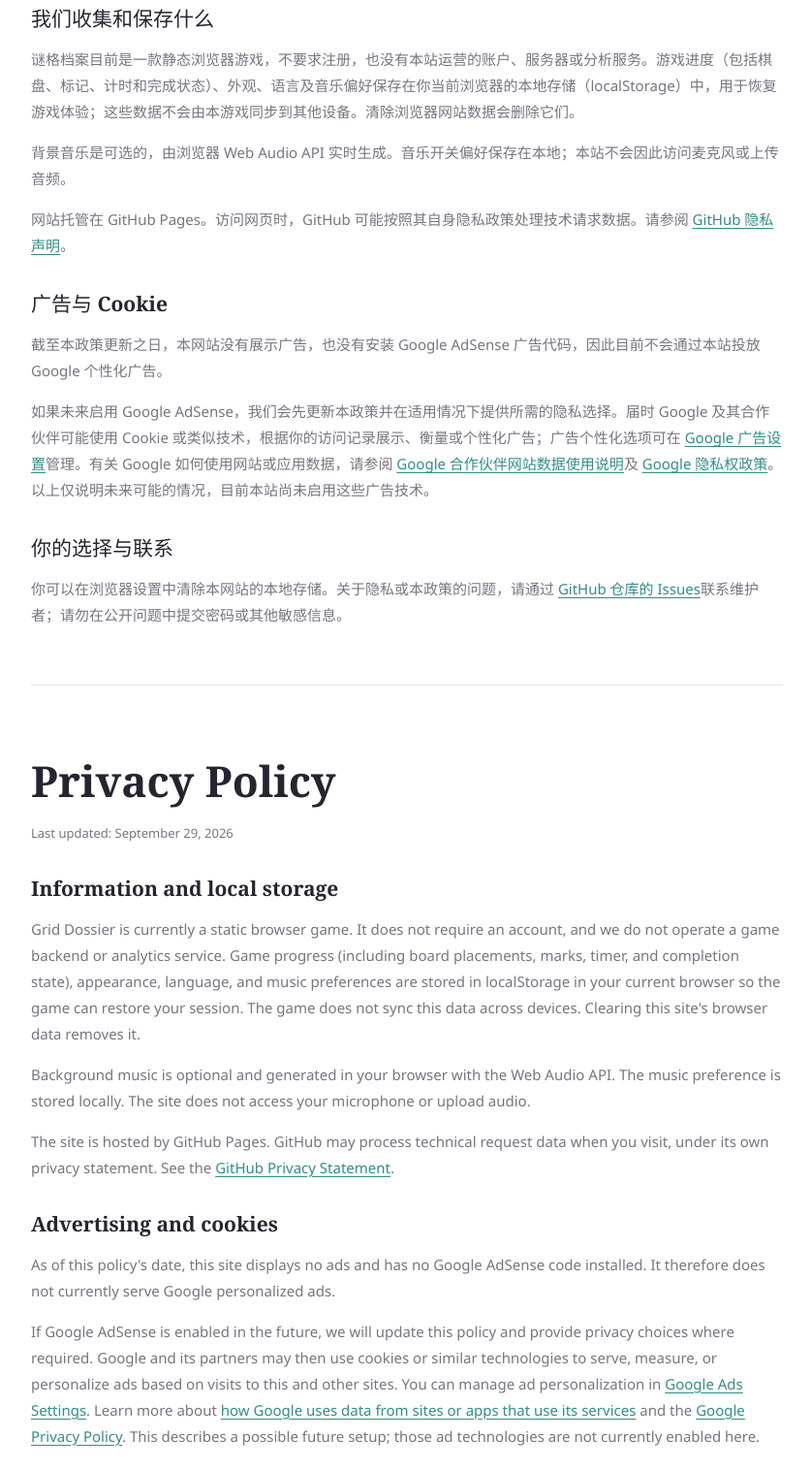
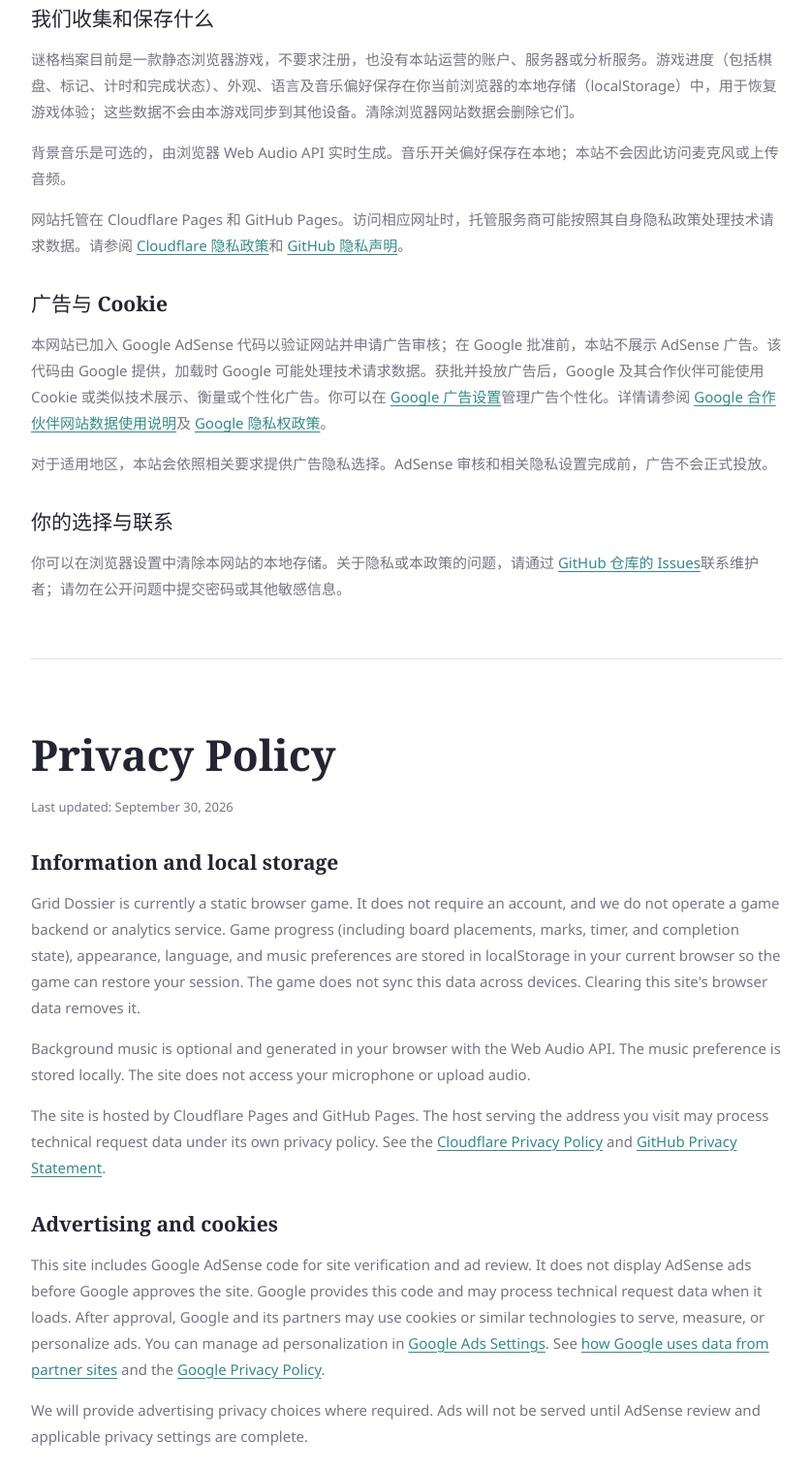
Before and after one commit to xiaoeyouxul/grid-dossier, a website: page privacy.html in a window 1280 px wide. Shown: the part 244-1760 px from the top of the page at 97% size, without its empty margins (220-1057 px from the left). Drawn offline with Linux system fonts and the light colour scheme.

Commit message:
Add AdSense verification and ads.txt

```diff
--- /dev/null
+++ b/ads.txt
@@ -0,0 +1 @@
+google.com, pub-8626193675128052, DIRECT, f08c47fec0942fa0
--- a/privacy.html
+++ b/privacy.html
@@ -4,7 +4,8 @@
     <meta charset="UTF-8" />
     <meta name="viewport" content="width=device-width, initial-scale=1" />
     <meta name="theme-color" content="#f6f3ed" />
-    <meta name="description" content="谜格档案隐私政策：了解浏览器本地存储、可选背景音乐及未来广告设置。" />
+    <script async src="https://pagead2.googlesyndication.com/pagead/js/adsbygoogle.js?client=ca-pub-8626193675128052" crossorigin="anonymous"></script>
+    <meta name="description" content="谜格档案隐私政策：了解浏览器本地存储、可选背景音乐及 Google AdSense。" />
     <title>隐私政策 / Privacy Policy — Grid Dossier</title>
     <link rel="stylesheet" href="./src/style.css?v=20260929-17" />
     <style>
@@ -27,19 +28,19 @@
     <main class="policy">
       <header><a href="./index.html">← 返回谜格档案 / Back to Grid Dossier</a><a href="./about.html">关于与联系 / About &amp; Contact</a></header>
       <h1>隐私政策</h1>
-      <p class="updated">最后更新：2026 年 9 月 29 日</p>
+      <p class="updated">最后更新：2026 年 9 月 30 日</p>
 
       <section aria-labelledby="zh-collect">
         <h2 id="zh-collect">我们收集和保存什么</h2>
         <p>谜格档案目前是一款静态浏览器游戏，不要求注册，也没有本站运营的账户、服务器或分析服务。游戏进度（包括棋盘、标记、计时和完成状态）、外观、语言及音乐偏好保存在你当前浏览器的本地存储（localStorage）中，用于恢复游戏体验；这些数据不会由本游戏同步到其他设备。清除浏览器网站数据会删除它们。</p>
         <p>背景音乐是可选的，由浏览器 Web Audio API 实时生成。音乐开关偏好保存在本地；本站不会因此访问麦克风或上传音频。</p>
-        <p>网站托管在 GitHub Pages。访问网页时，GitHub 可能按照其自身隐私政策处理技术请求数据。请参阅 <a href="https://docs.github.com/en/site-policy/privacy-policies/github-privacy-statement" rel="noopener noreferrer">GitHub 隐私声明</a>。</p>
+        <p>网站托管在 Cloudflare Pages 和 GitHub Pages。访问相应网址时，托管服务商可能按照其自身隐私政策处理技术请求数据。请参阅 <a href="https://www.cloudflare.com/privacypolicy/" rel="noopener noreferrer">Cloudflare 隐私政策</a>和 <a href="https://docs.github.com/en/site-policy/privacy-policies/github-privacy-statement" rel="noopener noreferrer">GitHub 隐私声明</a>。</p>
       </section>
 
       <section aria-labelledby="zh-ads">
         <h2 id="zh-ads">广告与 Cookie</h2>
-        <p>截至本政策更新之日，本网站没有展示广告，也没有安装 Google AdSense 广告代码，因此目前不会通过本站投放 Google 个性化广告。</p>
-        <p>如果未来启用 Google AdSense，我们会先更新本政策并在适用情况下提供所需的隐私选择。届时 Google 及其合作伙伴可能使用 Cookie 或类似技术，根据你的访问记录展示、衡量或个性化广告；广告个性化选项可在 <a href="https://adssettings.google.com/" rel="noopener noreferrer">Google 广告设置</a>管理。有关 Google 如何使用网站或应用数据，请参阅 <a href="https://policies.google.com/technologies/partner-sites" rel="noopener noreferrer">Google 合作伙伴网站数据使用说明</a>及 <a href="https://policies.google.com/privacy" rel="noopener noreferrer">Google 隐私权政策</a>。以上仅说明未来可能的情况，目前本站尚未启用这些广告技术。</p>
+        <p>本网站已加入 Google AdSense 代码以验证网站并申请广告审核；在 Google 批准前，本站不展示 AdSense 广告。该代码由 Google 提供，加载时 Google 可能处理技术请求数据。获批并投放广告后，Google 及其合作伙伴可能使用 Cookie 或类似技术展示、衡量或个性化广告。你可以在 <a href="https://adssettings.google.com/" rel="noopener noreferrer">Google 广告设置</a>管理广告个性化。详情请参阅 <a href="https://policies.google.com/technologies/partner-sites" rel="noopener noreferrer">Google 合作伙伴网站数据使用说明</a>及 <a href="https://policies.google.com/privacy" rel="noopener noreferrer">Google 隐私权政策</a>。</p>
+        <p>对于适用地区，本站会依照相关要求提供广告隐私选择。AdSense 审核和相关隐私设置完成前，广告不会正式投放。</p>
       </section>
 
       <section aria-labelledby="zh-control">
@@ -49,17 +50,17 @@
 
       <div class="language" lang="en">
         <h1>Privacy Policy</h1>
-        <p class="updated">Last updated: September 29, 2026</p>
+        <p class="updated">Last updated: September 30, 2026</p>
         <section aria-labelledby="en-data">
           <h2 id="en-data">Information and local storage</h2>
           <p>Grid Dossier is currently a static browser game. It does not require an account, and we do not operate a game backend or analytics service. Game progress (including board placements, marks, timer, and completion state), appearance, language, and music preferences are stored in localStorage in your current browser so the game can restore your session. The game does not sync this data across devices. Clearing this site's browser data removes it.</p>
           <p>Background music is optional and generated in your browser with the Web Audio API. The music preference is stored locally. The site does not access your microphone or upload audio.</p>
-          <p>The site is hosted by GitHub Pages. GitHub may process technical request data when you visit, under its own privacy statement. See the <a href="https://docs.github.com/en/site-policy/privacy-policies/github-privacy-statement" rel="noopener noreferrer">GitHub Privacy Statement</a>.</p>
+          <p>The site is hosted by Cloudflare Pages and GitHub Pages. The host serving the address you visit may process technical request data under its own privacy policy. See the <a href="https://www.cloudflare.com/privacypolicy/" rel="noopener noreferrer">Cloudflare Privacy Policy</a> and <a href="https://docs.github.com/en/site-policy/privacy-policies/github-privacy-statement" rel="noopener noreferrer">GitHub Privacy Statement</a>.</p>
         </section>
         <section aria-labelledby="en-ads">
           <h2 id="en-ads">Advertising and cookies</h2>
-          <p>As of this policy's date, this site displays no ads and has no Google AdSense code installed. It therefore does not currently serve Google personalized ads.</p>
-          <p>If Google AdSense is enabled in the future, we will update this policy and provide privacy choices where required. Google and its partners may then use cookies or similar technologies to serve, measure, or personalize ads based on visits to this and other sites. You can manage ad personalization in <a href="https://adssettings.google.com/" rel="noopener noreferrer">Google Ads Settings</a>. Learn more about <a href="https://policies.google.com/technologies/partner-sites" rel="noopener noreferrer">how Google uses data from sites or apps that use its services</a> and the <a href="https://policies.google.com/privacy" rel="noopener noreferrer">Google Privacy Policy</a>. This describes a possible future setup; those ad technologies are not currently enabled here.</p>
+          <p>This site includes Google AdSense code for site verification and ad review. It does not display AdSense ads before Google approves the site. Google provides this code and may process technical request data when it loads. After approval, Google and its partners may use cookies or similar technologies to serve, measure, or personalize ads. You can manage ad personalization in <a href="https://adssettings.google.com/" rel="noopener noreferrer">Google Ads Settings</a>. See <a href="https://policies.google.com/technologies/partner-sites" rel="noopener noreferrer">how Google uses data from partner sites</a> and the <a href="https://policies.google.com/privacy" rel="noopener noreferrer">Google Privacy Policy</a>.</p>
+          <p>We will provide advertising privacy choices where required. Ads will not be served until AdSense review and applicable privacy settings are complete.</p>
         </section>
         <section aria-labelledby="en-contact">
           <h2 id="en-contact">Your choices and contact</h2>
```
Also changed, not shown: about.html (+1 -0 lines), index.html (+1 -0 lines).
